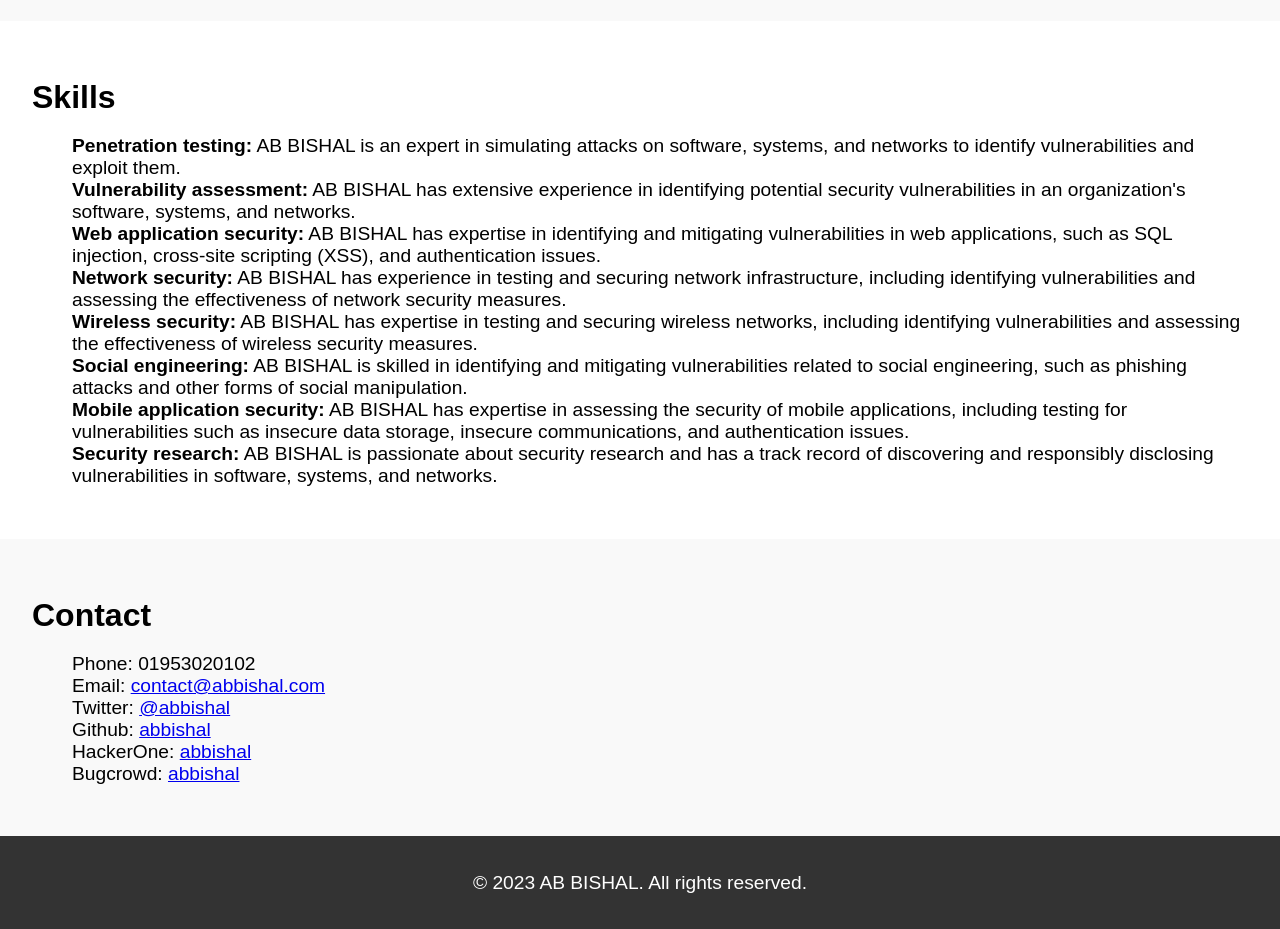
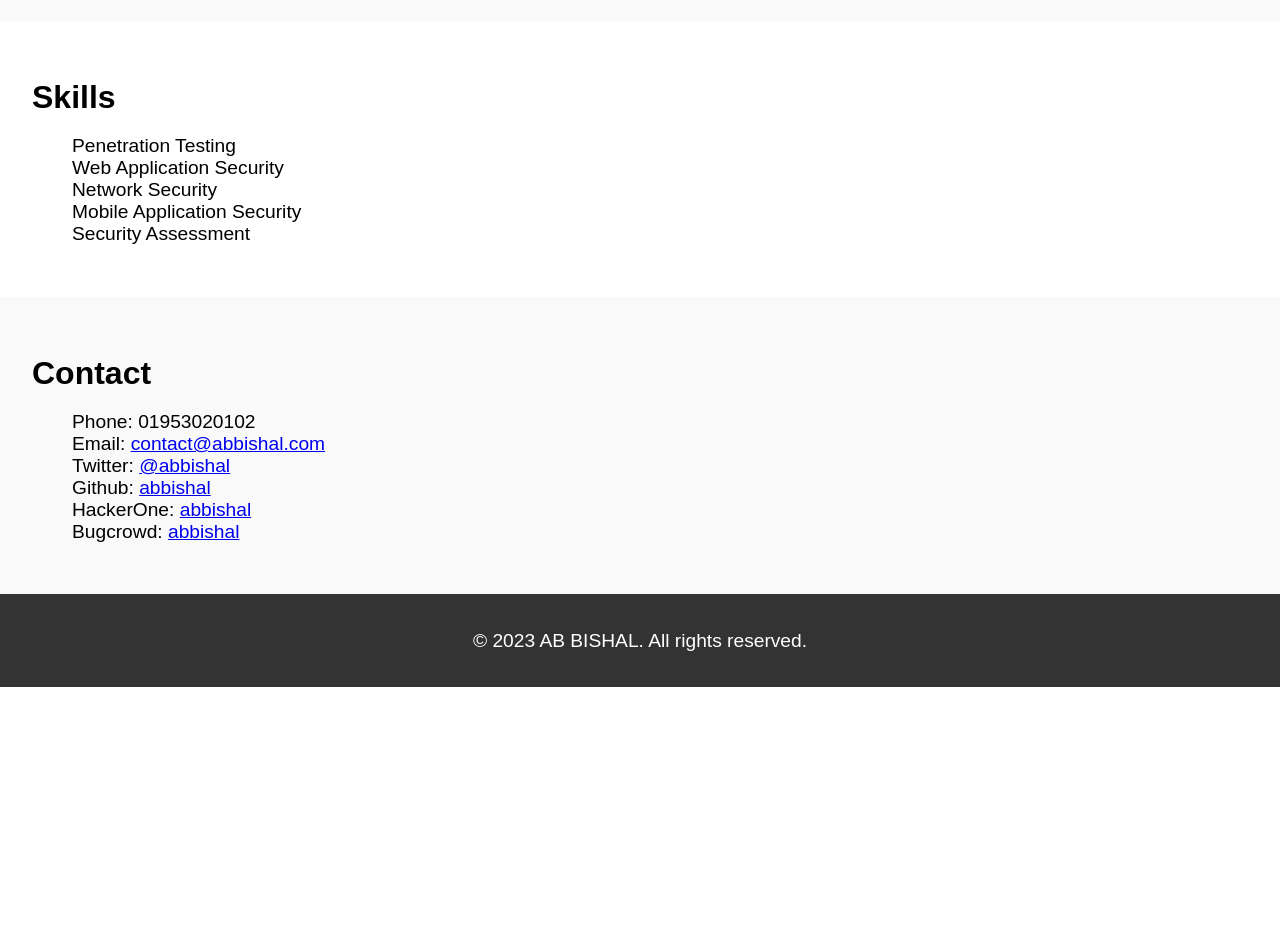
Before and after one commit to abbishal/abbishal, a plain HTML site: page index.html in a window 1280 px wide. Shown: the part 800-1729 px from the top of the page. After the commit the page ends 1487 px from the top, so only its background shows below. Drawn offline with Linux system fonts and the light colour scheme.

Commit message:
Update index.html

```diff
--- a/index.html
+++ b/index.html
@@ -60,38 +60,11 @@
   <section id="skills" class="skills">
     <h2>Skills</h2>
     <ul>
-      <li>
-        <strong>Penetration testing:</strong>
-        AB BISHAL is an expert in simulating attacks on software, systems, and networks to identify vulnerabilities and exploit them.
-      </li>
-      <li>
-        <strong>Vulnerability assessment:</strong>
-        AB BISHAL has extensive experience in identifying potential security vulnerabilities in an organization's software, systems, and networks.
-      </li>
-      <li>
-        <strong>Web application security:</strong>
-        AB BISHAL has expertise in identifying and mitigating vulnerabilities in web applications, such as SQL injection, cross-site scripting (XSS), and authentication issues.
-      </li>
-      <li>
-        <strong>Network security:</strong>
-        AB BISHAL has experience in testing and securing network infrastructure, including identifying vulnerabilities and assessing the effectiveness of network security measures.
-      </li>
-      <li>
-        <strong>Wireless security:</strong>
-        AB BISHAL has expertise in testing and securing wireless networks, including identifying vulnerabilities and assessing the effectiveness of wireless security measures.
-      </li>
-      <li>
-        <strong>Social engineering:</strong>
-        AB BISHAL is skilled in identifying and mitigating vulnerabilities related to social engineering, such as phishing attacks and other forms of social manipulation.
-      </li>
-      <li>
-        <strong>Mobile application security:</strong>
-        AB BISHAL has expertise in assessing the security of mobile applications, including testing for vulnerabilities such as insecure data storage, insecure communications, and authentication issues.
-      </li>
-      <li>
-        <strong>Security research:</strong>
-        AB BISHAL is passionate about security research and has a track record of discovering and responsibly disclosing vulnerabilities in software, systems, and networks.
-      </li>
+      <li>Penetration Testing</li>
+      <li>Web Application Security</li>
+      <li>Network Security</li>
+      <li>Mobile Application Security</li>
+      <li>Security Assessment</li>
     </ul>
   </section>
 
```
